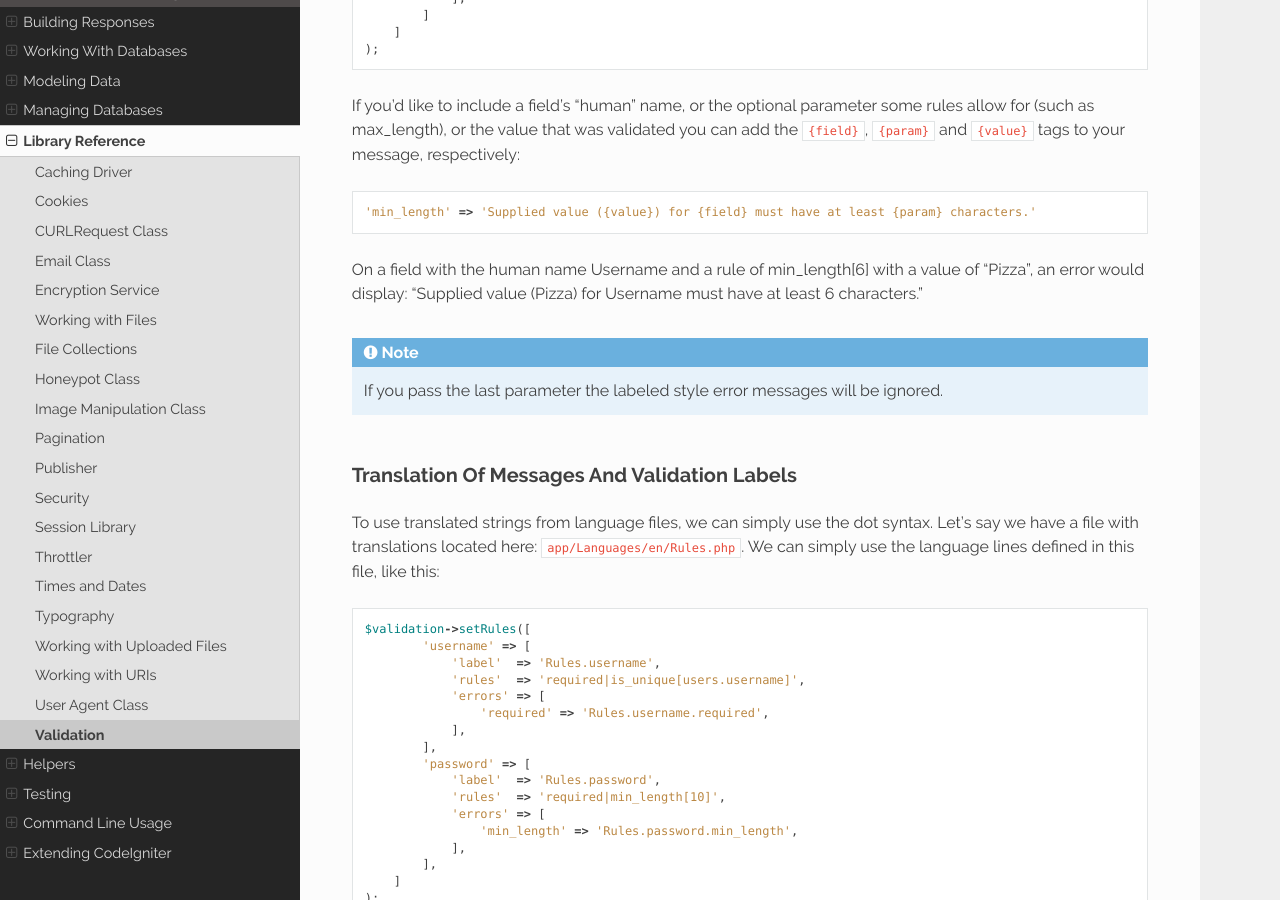
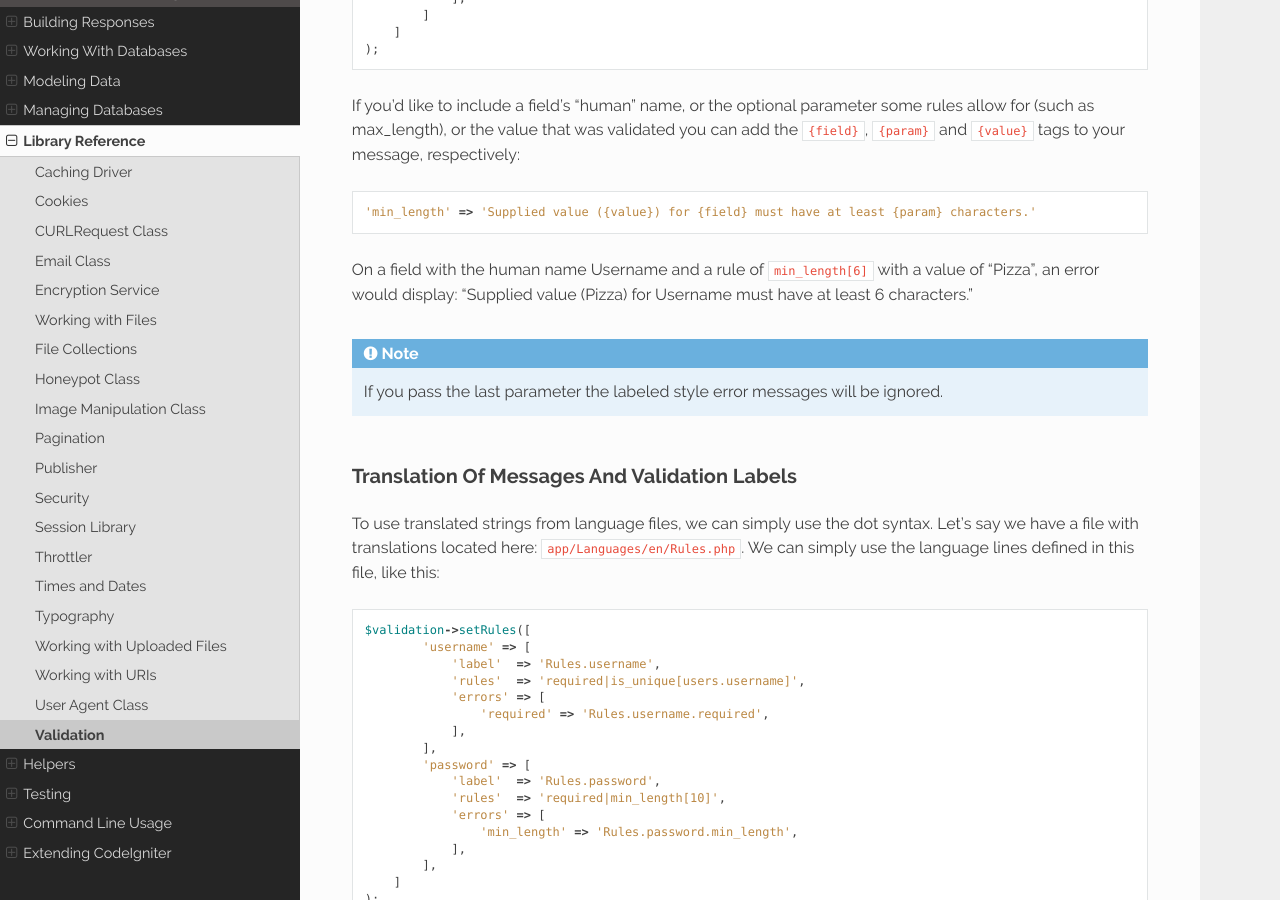
Before and after one commit to NEKOGET/ci4_user_guide_src, a Sphinx documentation site: the page built from source/libraries/validation.rst, in a window 1280 px wide and 900 px high, scrolled down 11912 px. Built offline with Sphinx 7.4.7 and the Read the Docs theme 2.0.0, drawn with Linux system fonts in a browser that asks for light colours; some of the changed text lies outside the part shown.

Commit message:
docs: change text decoration

```diff
--- a/source/libraries/validation.rst
+++ b/source/libraries/validation.rst
@@ -527,7 +527,7 @@ or the value that was validated you can add the ``{field}``, ``{param}`` and ``{
 
     'min_length' => 'Supplied value ({value}) for {field} must have at least {param} characters.'
 
-On a field with the human name Username and a rule of min_length[6] with a value of “Pizza”, an error would display: “Supplied value (Pizza) for Username must have
+On a field with the human name Username and a rule of ``min_length[6]`` with a value of “Pizza”, an error would display: “Supplied value (Pizza) for Username must have
 at least 6 characters.”
 
 .. note:: If you pass the last parameter the labeled style error messages will be ignored.
@@ -643,11 +643,11 @@ short alias they can be referenced by. If we were to add our example file from a
 Specifying the Template
 =======================
 
-You can specify the template to use by passing it's alias as the first parameter in ``listErrors``::
+You can specify the template to use by passing it's alias as the first parameter in ``listErrors()``::
 
     <?= $validation->listErrors('my_list') ?>
 
-When showing field-specific errors, you can pass the alias as the second parameter to the ``showError`` method,
+When showing field-specific errors, you can pass the alias as the second parameter to the ``showError()`` method,
 right after the name of the field the error should belong to::
 
     <?= $validation->showError('username', 'my_single') ?>
```
